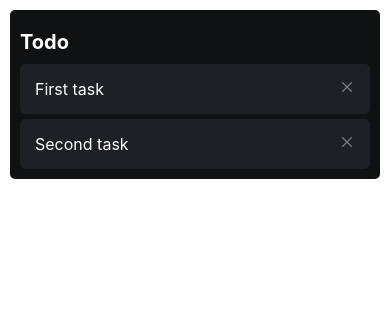
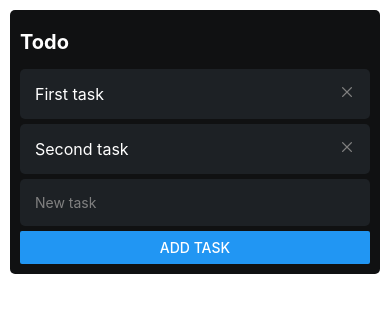
Before and after one commit to notJust-dev/TrelloClone, a React Native app: screen / in a window 390 px wide. Shown: the top 312 px of the page. Built offline with nearby package versions, Linux system fonts and the light colour scheme.

Commit message:
New Task input

```diff
--- a/src/components/TaskList.tsx
+++ b/src/components/TaskList.tsx
@@ -1,4 +1,11 @@
-import { View, Text, FlatList } from 'react-native';
+import {
+  View,
+  Text,
+  FlatList,
+  TextInput,
+  Button,
+  StyleSheet,
+} from 'react-native';
 import TaskListItem from './TaskListItem';
 import { useState } from 'react';
 
@@ -8,18 +15,17 @@
     { description: 'Second task' },
   ]);
 
+  const [newTask, setNewTask] = useState('');
+
+  const createTask = () => {
+    setTasks([...tasks, { description: newTask }]);
+
+    setNewTask('');
+  };
+
   return (
-    <View style={{ backgroundColor: '#101112', padding: 10, borderRadius: 5 }}>
-      <Text
-        style={{
-          color: 'white',
-          fontWeight: 'bold',
-          fontSize: 20,
-          marginVertical: 10,
-        }}
-      >
-        Todo
-      </Text>
+    <View style={styles.container}>
+      <Text style={styles.title}>Todo</Text>
 
       {/* The list of tasks */}
       <FlatList
@@ -29,6 +35,35 @@
       />
 
       {/* New task input */}
+      <TextInput
+        value={newTask}
+        onChangeText={setNewTask}
+        placeholder="New task"
+        placeholderTextColor="gray"
+        style={styles.input}
+      />
+      <Button title="Add task" onPress={createTask} />
     </View>
   );
 }
+
+const styles = StyleSheet.create({
+  container: {
+    backgroundColor: '#101112',
+    padding: 10,
+    borderRadius: 5,
+    gap: 5,
+  },
+  title: {
+    color: 'white',
+    fontWeight: 'bold',
+    fontSize: 20,
+    marginVertical: 10,
+  },
+  input: {
+    color: 'white',
+    padding: 15,
+    backgroundColor: '#1D2125',
+    borderRadius: 5,
+  },
+});
```
